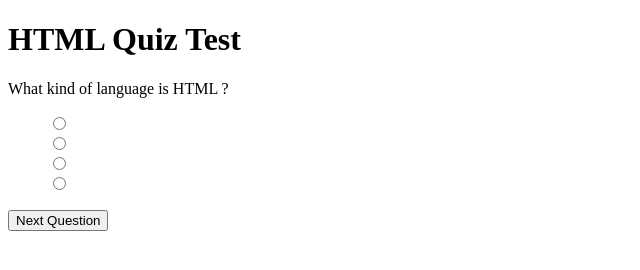
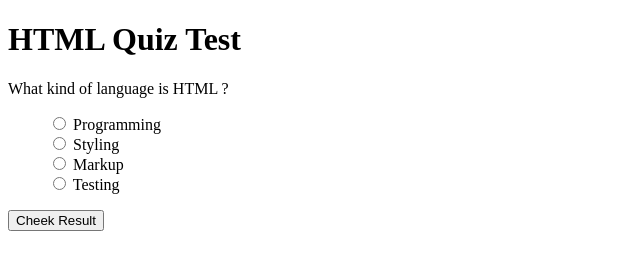
Before and after one commit to huzaifa1012/Quiz-Application, a plain HTML site: page index.html in a window 1280 px wide. Shown: the whole page, without its empty margins (0-640 px from the left). Drawn offline with Linux system fonts and the light colour scheme.

Commit message:
questions and options fetched on dom

```diff
--- a/index.html
+++ b/index.html
@@ -15,12 +15,12 @@
     <h1>HTML Quiz Test</h1>
     <p id="question"></p>
     <ul>
-        <li> <input type="radio" name="option" id=""> </li>
-        <li> <input type="radio" name="option" id=""> </li>
-        <li> <input type="radio" name="option" id=""> </li>
-        <li> <input type="radio" name="option" id=""> </li>
+        <li> <input type="radio" id="radio" name="option"> <label id="opt1"></label> </li>
+        <li> <input type="radio" id="radio" name="option"> <label id="opt2"></label> </li>
+        <li> <input type="radio" id="radio" name="option"> <label id="opt3"></label> </li>
+        <li> <input type="radio" id="radio" name="option"> <label id="opt4"></label> </li>
     </ul>
-    <button onclick="next()">Next Question</button>
+    <button onclick="next()">Cheek Result</button>
 
 
 
--- a/index.js
+++ b/index.js
@@ -30,5 +30,21 @@ let index = 0;
 const auto = () => {
     let question = document.getElementById('question')
     question.innerText = data[index].q
+    let opt1 = document.getElementById('opt1')
+    let opt2 = document.getElementById('opt2')
+    let opt3 = document.getElementById('opt3')
+    let opt4 = document.getElementById('opt4')
+
+    let radio = document.getElementById('radio')
+    opt1.innerText = data[index].opt1
+    opt2.innerText = data[index].opt2
+    opt3.innerText = data[index].opt3
+    opt4.innerText = data[index].opt4
+
 }
 auto()
+
+
+const next = () => {
+    ;
+}
```
